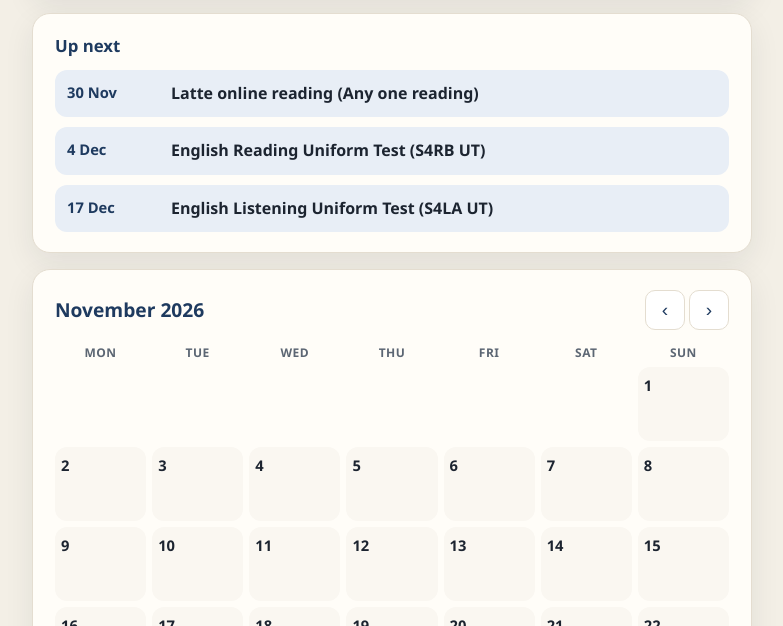
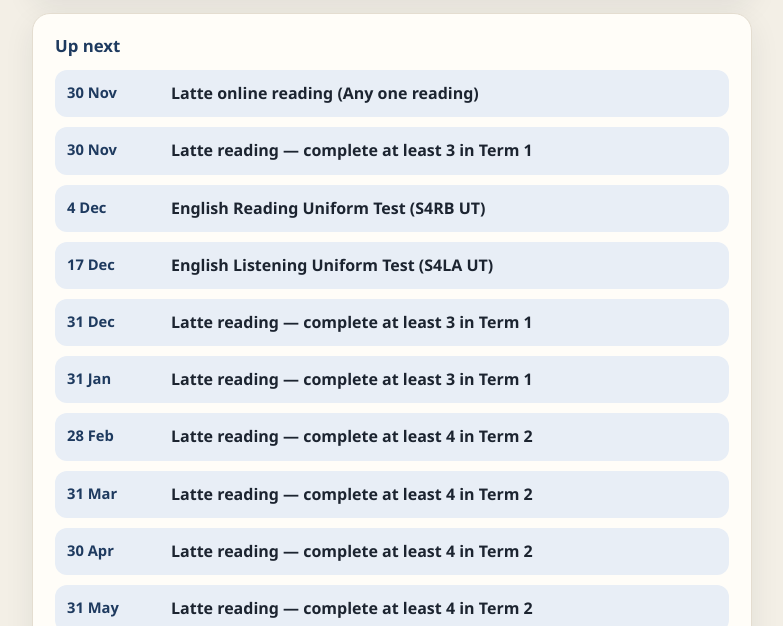
Before and after one commit to EnglishTA-code/class-calendars, a plain HTML site: page 4b/index.html in a window 1280 px wide. Shown: the part 174-800 px from the top of the page, without its empty margins (248-1031 px from the left). Drawn offline with Linux system fonts and the light colour scheme.

Commit message:
Add 3E Open English and 4B Latte end-of-month deadlines

```diff
--- a/4b/index.html
+++ b/4b/index.html
@@ -20,8 +20,15 @@
         {"date":"2026-11-16","title":"Latte online reading (Any one reading)"},
         {"date":"2026-11-24","title":"English Writing Uniform Test (S4WA UT)"},
         {"date":"2026-11-30","title":"Latte online reading (Any one reading)"},
+        {"date":"2026-11-30","title":"Latte reading — complete at least 3 in Term 1"},
         {"date":"2026-12-04","title":"English Reading Uniform Test (S4RB UT)"},
-        {"date":"2026-12-17","title":"English Listening Uniform Test (S4LA UT)"}
+        {"date":"2026-12-17","title":"English Listening Uniform Test (S4LA UT)"},
+        {"date":"2026-12-31","title":"Latte reading — complete at least 3 in Term 1"},
+        {"date":"2027-01-31","title":"Latte reading — complete at least 3 in Term 1"},
+        {"date":"2027-02-28","title":"Latte reading — complete at least 4 in Term 2"},
+        {"date":"2027-03-31","title":"Latte reading — complete at least 4 in Term 2"},
+        {"date":"2027-04-30","title":"Latte reading — complete at least 4 in Term 2"},
+        {"date":"2027-05-31","title":"Latte reading — complete at least 4 in Term 2"}
       ]
     };
   </script>
```
Also changed, not shown: 3e/index.html (+7 -1 lines).
